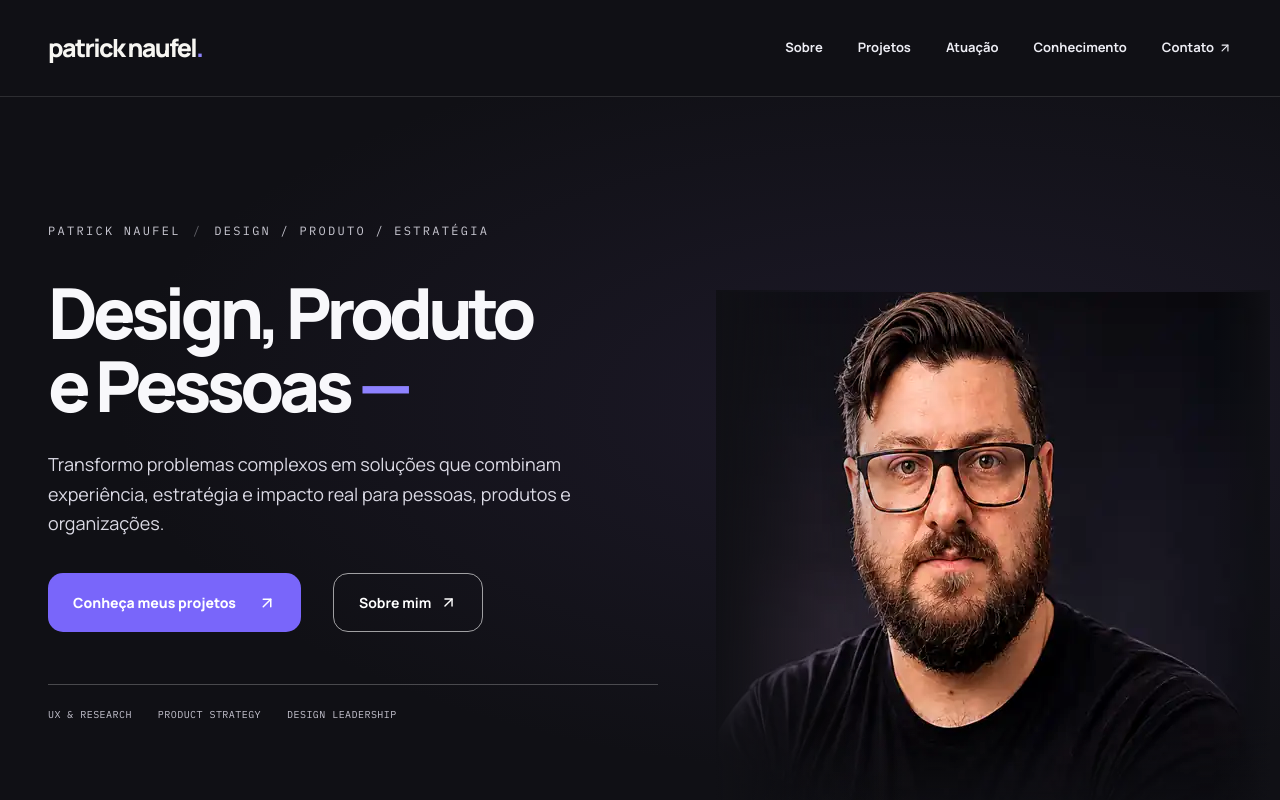
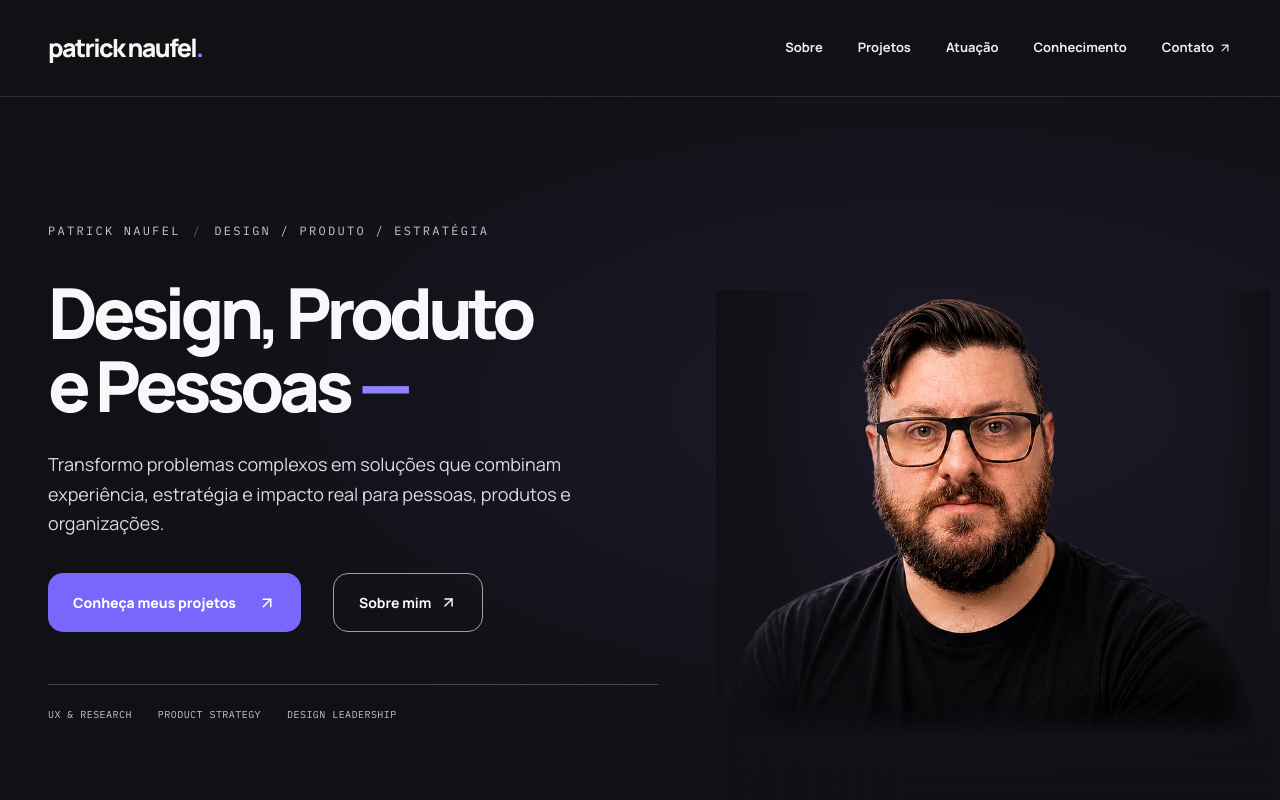
Before and after one commit to naufelpatrick/patricknaufel, a React (Vite) app: page / in a window 1280 px wide. Shown: the top 800 px of the page. Built offline with nearby package versions, Linux system fonts and the light colour scheme.

Commit message:
fix: use alpha-transparent Patrick portrait in hero

```diff
--- a/src/App.tsx
+++ b/src/App.tsx
@@ -15,7 +15,7 @@ const services = [
 function Portrait() {
   const [loaded, setLoaded] = useState(true)
   return <div className="portrait" aria-label="Retrato de Patrick Naufel">
-    {loaded && <img src="/patrick-hero.webp" alt="Patrick Naufel, retrato com camiseta preta" loading="eager" onError={() => setLoaded(false)} />}
+    {loaded && <img src="/patrick-hero-cutout.webp" alt="Patrick Naufel, retrato com camiseta preta" loading="eager" onError={() => setLoaded(false)} />}
     <div className="portrait-label"><span>PATRICK NAUFEL</span><span>DESIGN & PRODUCT STRATEGIST</span></div>
   </div>
 }
```
